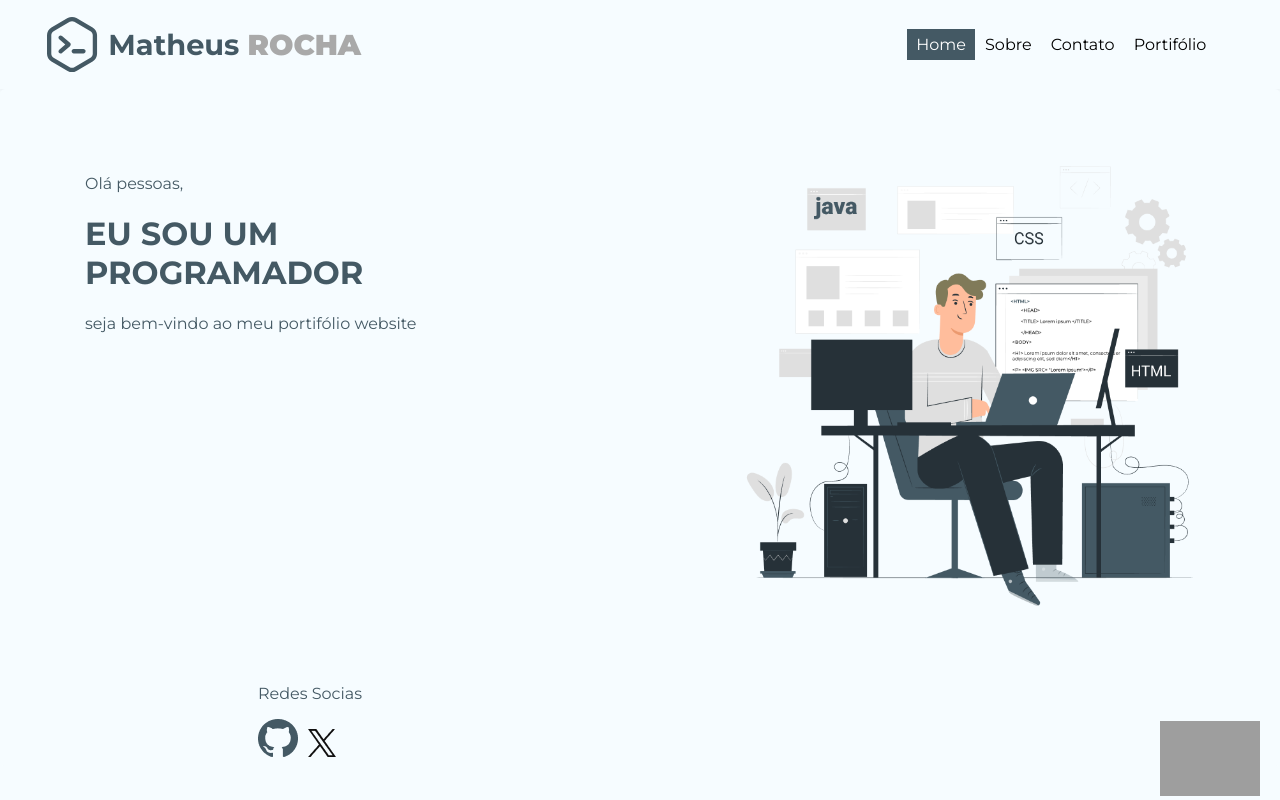
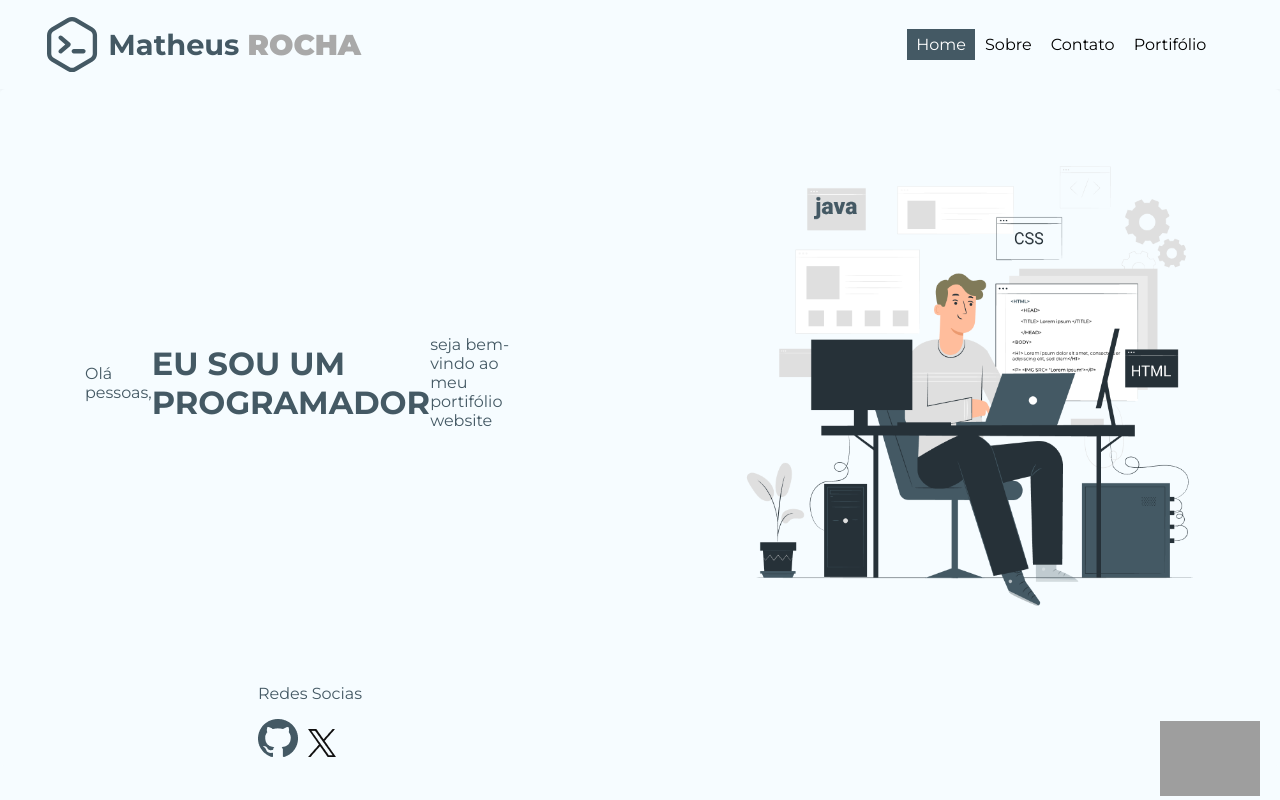
Before and after one commit to matheustak/portifolio, a React (Create React App) app: page / in a window 1280 px wide. Shown: the top 800 px of the page. Built offline with nearby package versions, Linux system fonts and the light colour scheme; grey boxes are pictures that could not be loaded.

Commit message:
update stylos img

```diff
--- a/src/pages/Home/Home.module.css
+++ b/src/pages/Home/Home.module.css
@@ -136,8 +136,8 @@
 }
 
 .grid2{
-   display: block;
+   display: flex;
     height: 450px;
     width: 450px;
-   align-items: center;
+    align-items: center;
 }
```
